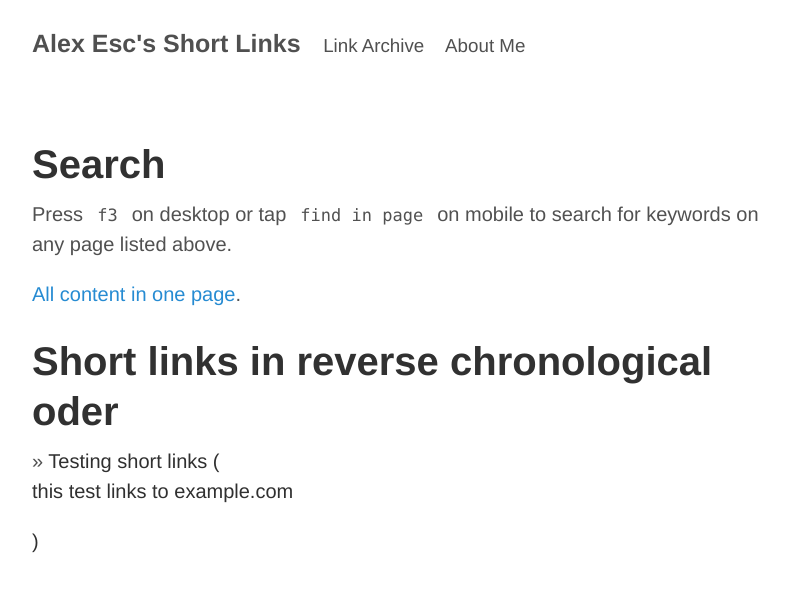
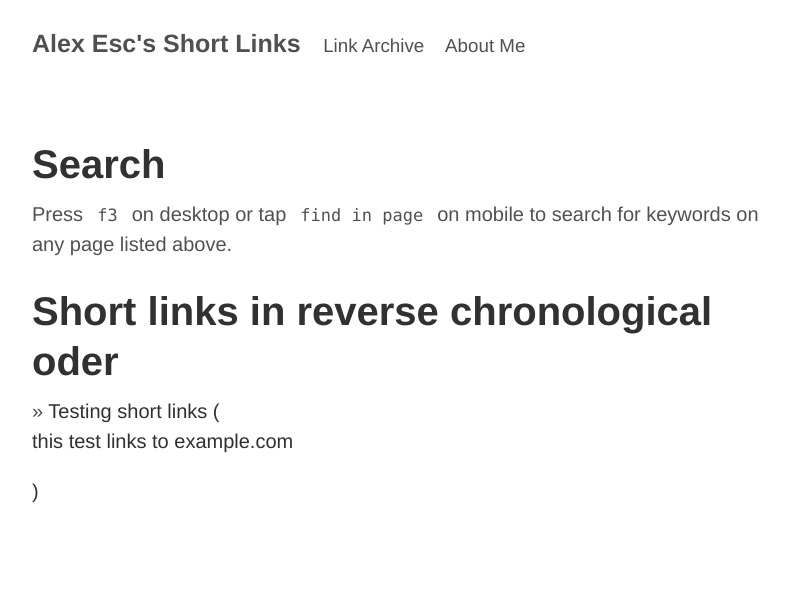
Before and after one commit to alex-esc/url, a Jekyll site: the page built from archive.md, in a window 1280 px wide. Shown: the top 592 px of the page, without its empty margins (228-1017 px from the left). Built offline with Jekyll 4.4.1, drawn with Linux system fonts in a browser that asks for light colours.

Commit message:
Update archive.md

```diff
--- a/archive.md
+++ b/archive.md
@@ -8,11 +8,6 @@ title: Archive
 
 Press `f3` on desktop or tap `find in page` on mobile to search for keywords on any page listed above.
 
-[All content in one page](all.md).
-
-
-
-
 
 # Short links in reverse chronological oder
 
@@ -22,8 +17,7 @@ Press `f3` on desktop or tap `find in page` on mobile to search for keywords on
 
     »
   <span class='post-title'>
-    <a href="{{ site.path }}{{ post.url }}">{{ post.title }}</a>
-	( {{ post.excerpt }} )
+    <a href="{{ site.path }}{{ post.url }}">{{ post.title }}</a> ({{ post.excerpt }})
   </span>
 </div>
 
```
